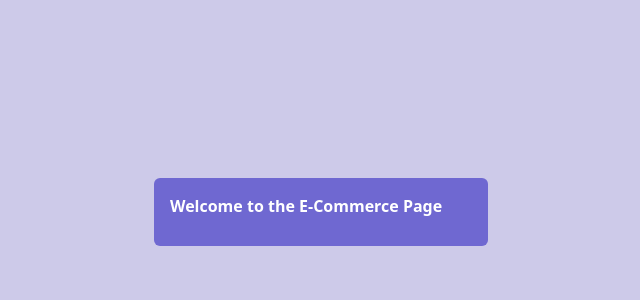
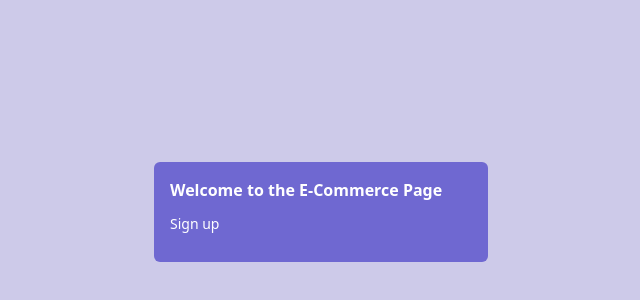
Before and after one commit to guidonunes/marketplace-mern, a React (Create React App) app in the folder dashboard/: page /register in a window 1280 px wide. Shown: the part 188-488 px from the top of the page, without its empty margins (319-959 px from the left). Built offline with nearby package versions, Linux system fonts and the light colour scheme.

Commit message:
add p tag and styling

```diff
--- a/dashboard/src/views/auth/Register.jsx
+++ b/dashboard/src/views/auth/Register.jsx
@@ -6,6 +6,7 @@ const Register = () => {
       <div className="w-[350px] text-[#ffffff] p-2">
         <div className="bg-[#6f68d1] p-4 rounded-md">
           <h2 className='text-x1 mb-3 font-bold'>Welcome to the E-Commerce Page </h2>
+          <p className='text-sm mb-3 font-medium'>Sign up</p>
         </div>
       </div>
     </div>
```
